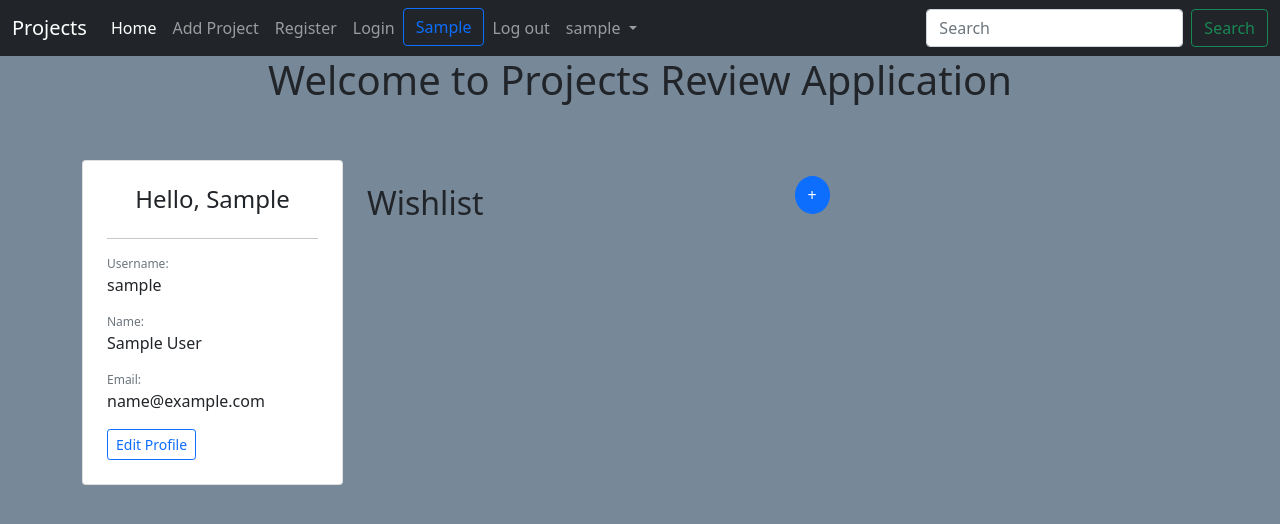
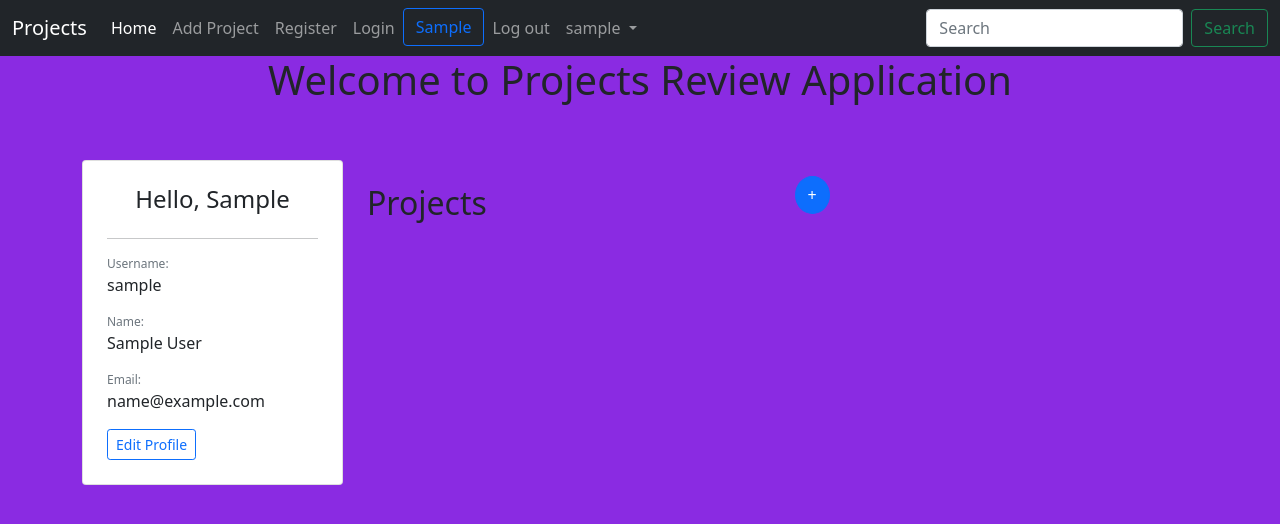
Before and after one commit to stephenndele/projects-app, a Django app: page /user in a window 1280 px wide. Shown: the top 524 px of the page. Run offline with Django 3.2, Linux system fonts and the light colour scheme; the visitor is signed in with stand-in values (Sample User, id 1); data comes from the database, SQL or seed files in the repository; data that the repository does not hold is empty; some libraries are stand-ins or nearby versions; some web fonts are replaced.

```diff
--- a/main/static/css/main.css
+++ b/main/static/css/main.css
@@ -1,3 +1,3 @@
 body {
-    background-color: lightslategray;
+    background-color: blueviolet;
 }
--- a/main/templates/main/user.html
+++ b/main/templates/main/user.html
@@ -28,7 +28,7 @@
 		    <div class="col-sm-12 col-md-12 col-lg-9 pb-4">
 		    	<div class="row">
 		    		<div class="col-6 my-auto">
-		    			<h2 class="font-weight-bold pt-4">Wishlist</h2>
+		    			<h2 class="font-weight-bold pt-4">Projects</h2>
 		    		</div>
 		    		<div class="col-6 my-auto text-right">
 		    			<button type="button" class="btn btn-primary font-weight-bold" style="border-radius: 50%" data-toggle="modal" data-target="#wishlistModal">+</button>
@@ -75,8 +75,8 @@
 		</div>
   </div>
 
-  <!--Wishlist modal-->
-	<div class="modal fade" tabindex="-1" id="wishlistModal" role="dialog">
+  <!--Projects modal-->
+	<div class="modal fade" tabindex="-1" id="projecttModal" role="dialog">
 		<div class="modal-dialog" role="document">
 		    <div class="modal-content">
 		      	<div class="modal-header">
```
